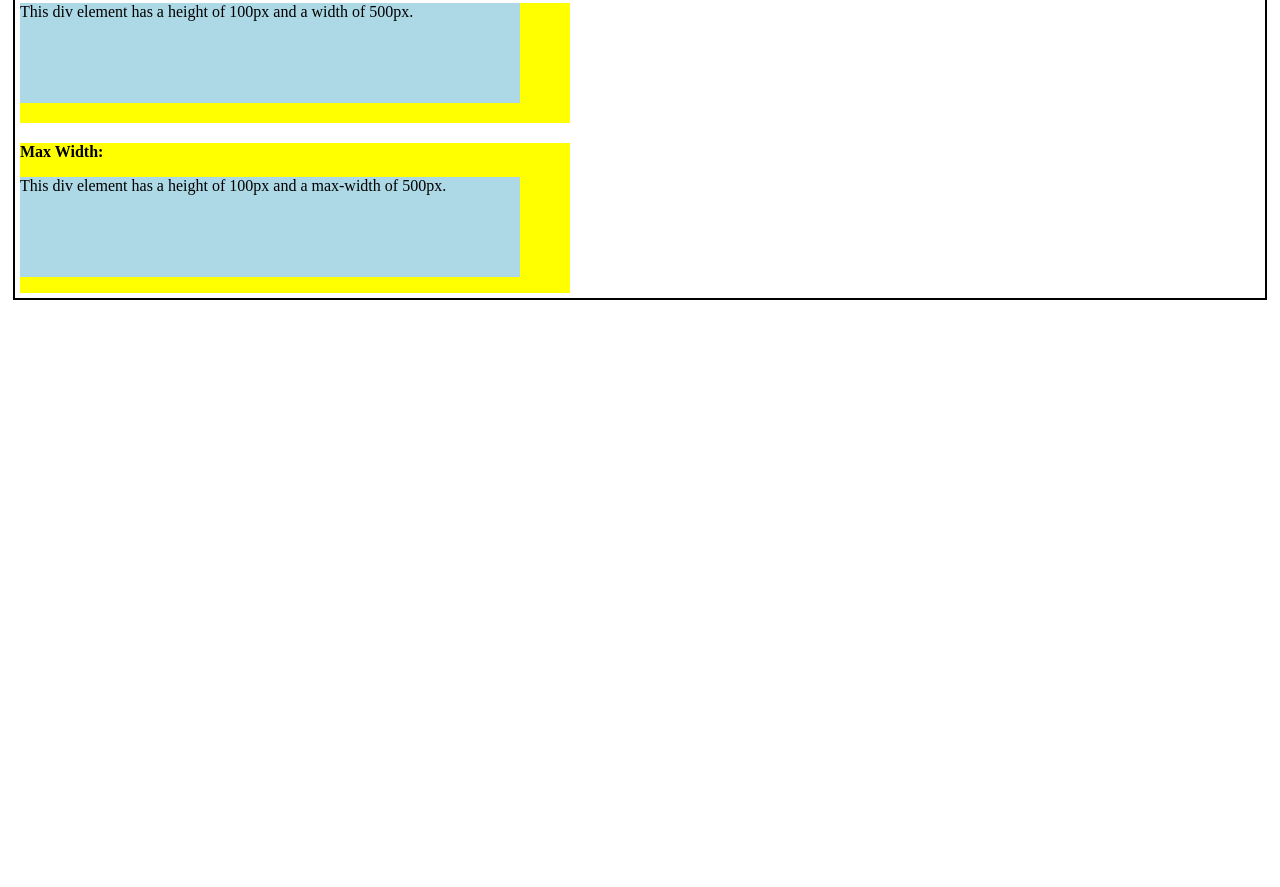
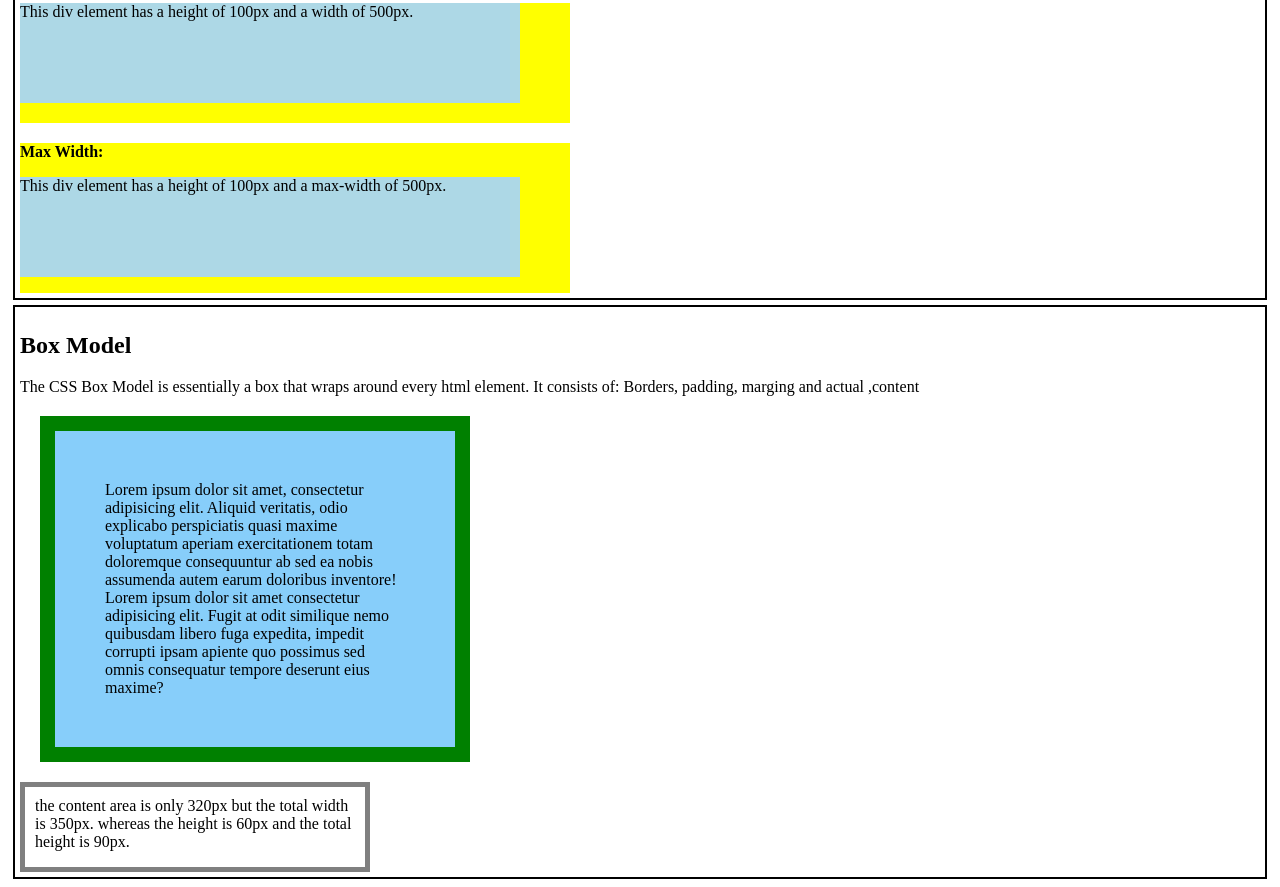
Before and after one commit to Ahad-Younus12/Learning-CSS, a plain HTML site: page 01_basics/index.html in a window 1280 px wide. Shown: the part 2357-3244 px from the top of the page. Before the commit the page ends 2665 px from the top, so only its background shows below. Drawn offline with Linux system fonts and the light colour scheme.

Commit message:
Box Model

```diff
--- a/01_basics/index.html
+++ b/01_basics/index.html
@@ -118,6 +118,26 @@
         </div>
       </div>
 
+      <!-- Box Model-->
+    <div class="box-model-practice">
+        <h2>Box Model</h2>
+        <p>The CSS Box Model is essentially a box that wraps around every html element. It consists of: Borders, padding,
+            marging and actual ,content</p>
+        <div id="box-model">
+            Lorem ipsum dolor sit amet, consectetur adipisicing elit. Aliquid veritatis, odio explicabo perspiciatis
+            quasi maxime voluptatum aperiam exercitationem totam doloremque consequuntur ab sed ea nobis assumenda autem
+            earum doloribus inventore!
+            Lorem ipsum dolor sit amet consectetur adipisicing elit. Fugit at odit similique nemo quibusdam libero fuga
+            expedita, impedit corrupti ipsam
+            apiente quo possimus sed omnis consequatur tempore deserunt eius maxime?
+        </div>
+        <!-- when you set the width and height of an element, you just set it for content area. -->
+
+        <div id="box-model2">
+            the content area is only 320px but the total width is 350px. whereas the height is 60px and the total height is 90px.
+        </div>
+    </div>
+
 </body>
 
 </html>
--- a/01_basics/style.css
+++ b/01_basics/style.css
@@ -213,3 +213,26 @@ If you do not want to apply opacity to child elements, use RGBA color values.*/
     height: 100px;
     max-width: 500px;
 }
+
+/* Box Model */
+
+.box-model-practice {
+    border: 2px solid black;
+    padding: 5px;
+    margin: 5px;
+}
+
+#box-model {
+    width: 300px;
+    background-color: lightskyblue;
+    border: 15px solid green;
+    padding: 50px;
+    margin: 20px;
+}
+
+#box-model2 {
+    border: 5px solid grey;
+    width: 320px;
+    height: 60px;
+    padding: 10px;
+}
```
